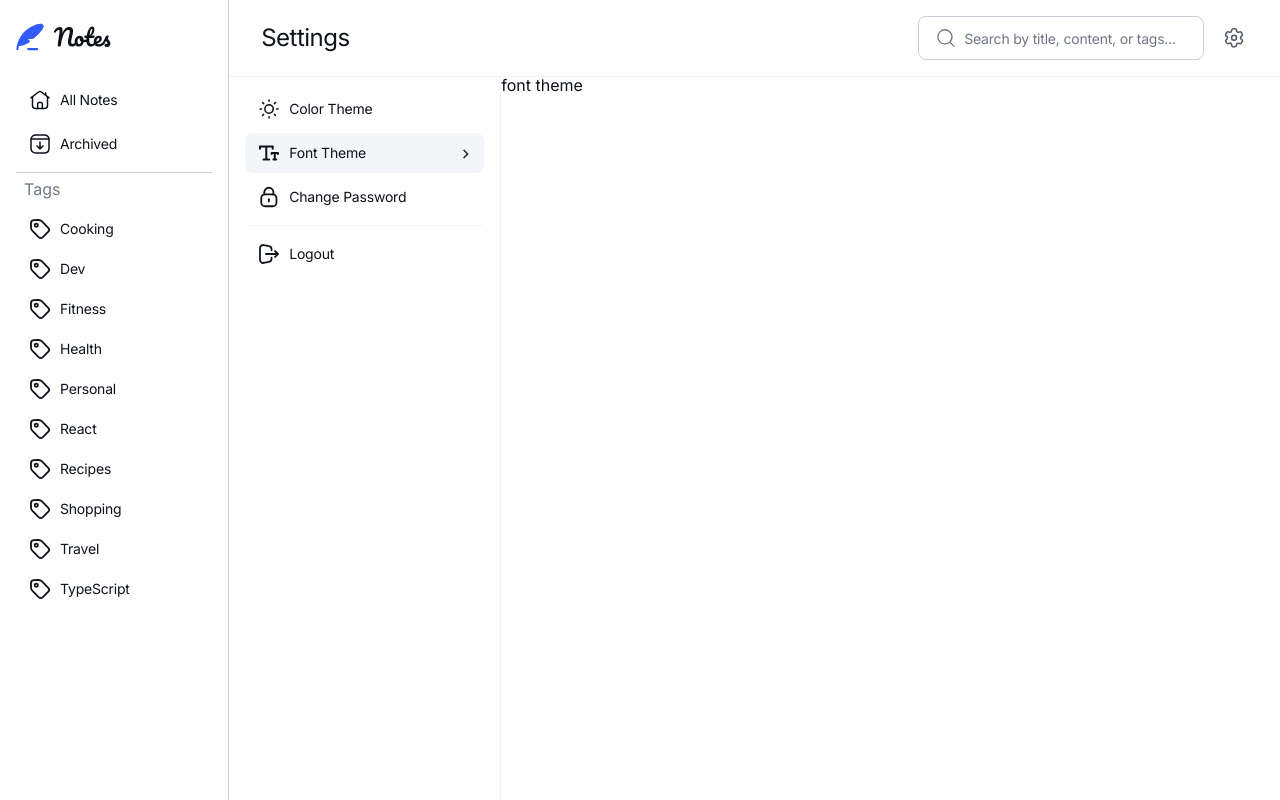
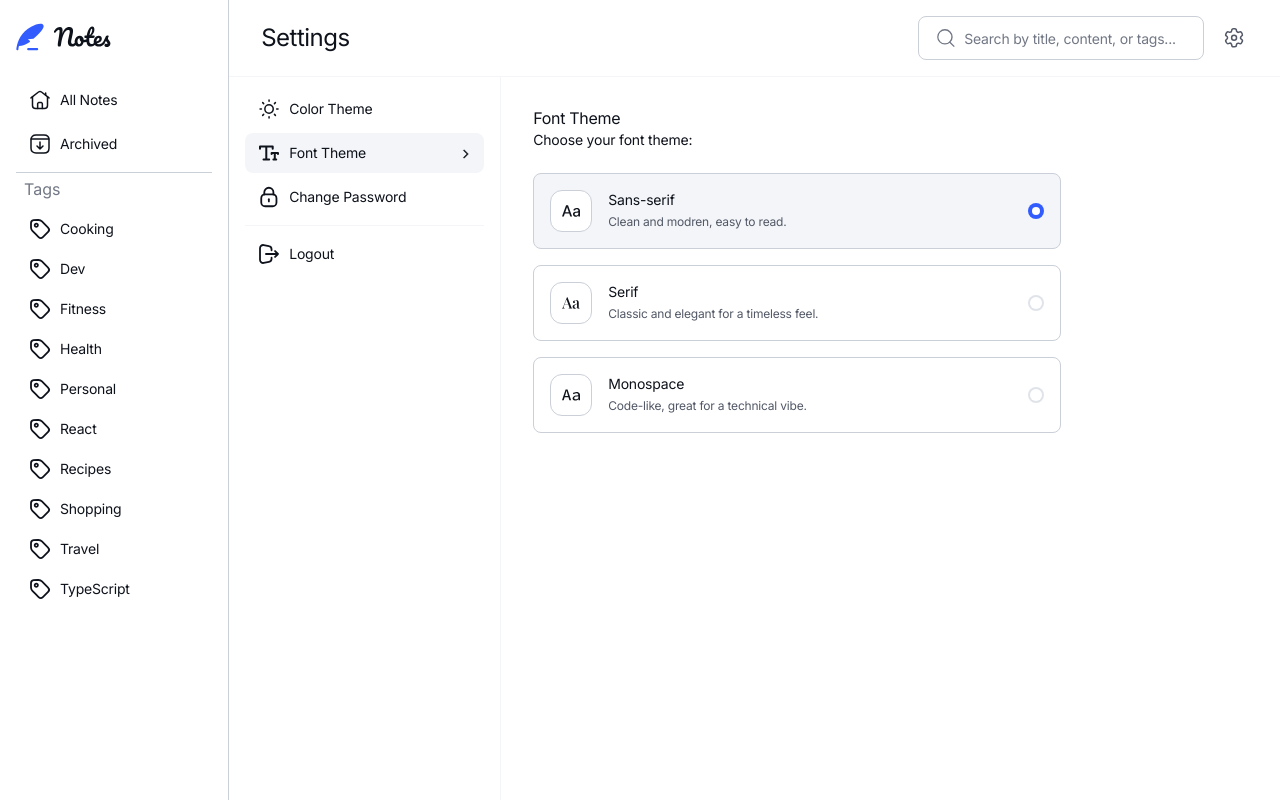
Before and after one commit to hyunwleeee/note-taking-web-app, a React (Vite) app: page /settings/font-theme in a window 1280 px wide. Built offline with nearby package versions, Linux system fonts and the light colour scheme.

Commit message:
feat: settings > font theme page

```diff
--- a/src/App.jsx
+++ b/src/App.jsx
@@ -1,13 +1,14 @@
 import ModalProvider from '@contexts/modal.context';
 import GlobalStyle from '@styles/globalStyle';
-import '@styles/lightDark.css';
 import Theme from '@styles/theme';
+import '@styles/variables.css';
 import { createPortal } from 'react-dom';
 import ReactModal from 'react-modal';
 import { ThemeProvider } from 'styled-components';
 
 import AlertComponent from '@components/ui/toast/AlertComponent';
 
+import FontProvider from './contexts/font.context';
 import LightDarkProvider from './contexts/light_dark.context';
 import RootRouter from './router';
 
@@ -17,12 +18,14 @@ function App() {
   return (
     <ThemeProvider theme={Theme}>
       <LightDarkProvider>
+        <FontProvider>
           <GlobalStyle />
           <ModalProvider>
             <RootRouter />
             {/* react-toastify */}
             {createPortal(<AlertComponent />, document.getElementById('alert-root'))}
           </ModalProvider>
+        </FontProvider>
       </LightDarkProvider>
     </ThemeProvider>
   );
--- a/src/assets/styles/globalStyle.js
+++ b/src/assets/styles/globalStyle.js
@@ -63,7 +63,7 @@ const GlobalStyle = createGlobalStyle`
   }
 
   body {
-    font-family: 'inter', 'inter italic', 'noto-serif', 'noto-serif italic', 'source-code-pro', 'source-code-pro italic', monospace;
+    font-family: var(--font-family);
     font-size: 16px;
     overflow-x: hidden;
     background-color: var(--theme-bg-color);
--- a/src/assets/styles/lightDark.css
+++ b/src/assets/styles/variables.css
@@ -1,3 +1,19 @@
+:root {
+  --font-family: ui-sans-serif, system-ui;
+}
+
+.sans-serif {
+  --font-family: 'inter', 'inter italic';
+}
+
+.serif {
+  --font-family: 'noto-serif', 'noto-serif italic';
+}
+
+.monospace {
+  --font-family: 'source-code-pro', 'source-code-pro italic';
+}
+
 .light {
   --theme-bg-color: #ffffff; /* neutral0 */
   --theme-bg2-color: #f3f5f8; /* neutral100 */
--- /dev/null
+++ b/src/contexts/font.context.jsx
@@ -0,0 +1,59 @@
+import PropTypes from 'prop-types';
+import { createContext, useContext, useEffect, useReducer } from 'react';
+
+const FontContext = createContext('sans-serif');
+const FontDispatchContext = createContext(null);
+
+/*
+  sans-serif: inter,
+  serif: noto-serif,
+  monospace: source-code-pro
+*/
+
+function FontProvider({ children }) {
+  const [font, dispatch] = useReducer(
+    fontReducer,
+    null,
+    () => window.localStorage.getItem('font') || 'sans-serif'
+  );
+
+  useEffect(() => {
+    const htmlElement = document.documentElement;
+
+    htmlElement.classList.remove('sans-serif', 'serif', 'monospace');
+    htmlElement.classList.add(font);
+
+    window.localStorage.setItem('font', font);
+  }, [font]);
+
+  return (
+    <FontContext.Provider value={font}>
+      <FontDispatchContext.Provider value={dispatch}>
+        {children}
+      </FontDispatchContext.Provider>
+    </FontContext.Provider>
+  );
+}
+
+function fontReducer(_, action) {
+  switch (action.type) {
+    case 'set-font':
+      return action.font;
+    default:
+      throw new Error('Unknown action: ' + action.type);
+  }
+}
+
+export function useFont() {
+  return useContext(FontContext);
+}
+
+export function useFontDispatch() {
+  return useContext(FontDispatchContext);
+}
+
+FontProvider.propTypes = {
+  children: PropTypes.node,
+};
+
+export default FontProvider;
--- a/src/contexts/light_dark.context.jsx
+++ b/src/contexts/light_dark.context.jsx
@@ -25,15 +25,15 @@ function LightDarkProvider({ children }) {
     const addThemeClass = (theme) => {
       htmlElement.classList.remove('light', 'dark');
       htmlElement.classList.add(theme);
+    };
+
+    if (theme === 'light') {
+      addThemeClass('light');
+    } else if (theme === 'dark') {
+      addThemeClass('dark');
     }
 
-    if (theme === 'light') {
-      addThemeClass('light')
-    } else if (theme === 'dark') {
-      addThemeClass('dark')
-    }
-
-    if (theme === 'system'){
+    if (theme === 'system') {
       if (prefersDark) {
         addThemeClass('dark');
       } else {
--- a/src/pages/settings_page/FontThemePage.jsx
+++ b/src/pages/settings_page/FontThemePage.jsx
@@ -1,4 +1,58 @@
+import { useFont, useFontDispatch } from '@contexts/font.context';
+import styled from 'styled-components';
+
+import BaseRadioGroup from '@components/base/BaseRadioGroup';
+
 function FontThemePage() {
-  return <>font theme</>;
+  const font = useFont();
+    const diapatch = useFontDispatch();
+
+    return (
+      <PageWrapper>
+        <h3>Font Theme</h3>
+        <p>Choose your font theme:</p>
+        <BaseRadioGroup
+          name="font"
+          list={[
+            {
+              label: 'Sans-serif',
+              sub: 'Clean and modren, easy to read.',
+              value: 'sans-serif',
+              iconType: 'font-sans-serif',
+            },
+            {
+              label: 'Serif',
+              sub: 'Classic and elegant for a timeless feel.',
+              value: 'serif',
+              iconType: 'font-serif',
+            },
+            {
+              label: 'Monospace',
+              sub: "Code-like, great for a technical vibe.",
+              value: 'monospace',
+              iconType: 'font-monospace',
+            },
+          ]}
+          selected={font}
+          onChange={(_, value) => {
+            diapatch({ type: 'set-font', font: value });
+          }}
+        />
+      </PageWrapper>
+    );
 }
+
+const PageWrapper = styled.div`
+  padding: ${({ theme }) => `${theme.spacing[400]} ${theme.spacing[400]}`};
+  h3 {
+    ${({ theme }) => theme.typography.textPreset3};
+    margin-bottom: ${({ theme }) => theme.spacing[50]}};
+  }
+  p {
+    ${({ theme }) => theme.typography.textPreset5};
+    margin-bottom: ${({ theme }) => theme.spacing[300]}};
+  }
+`;
+
+
 export default FontThemePage;
```
Lines whose indentation alone changed are shown as unchanged.
